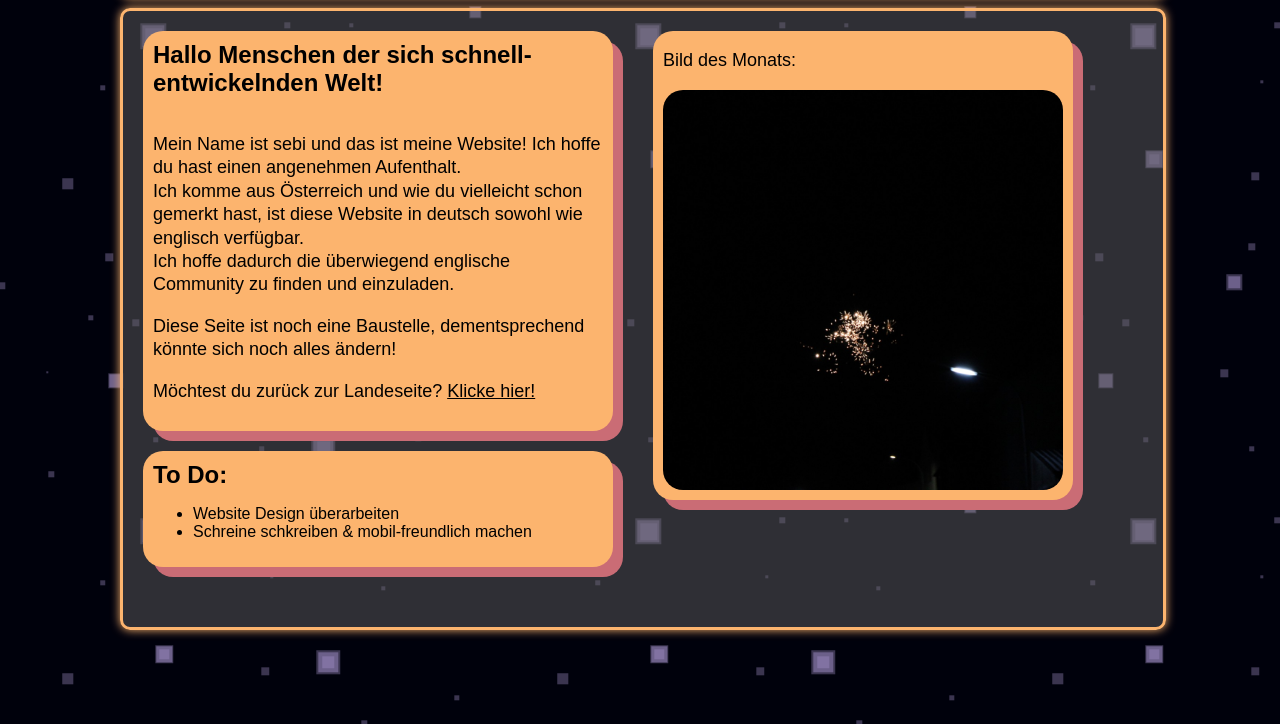
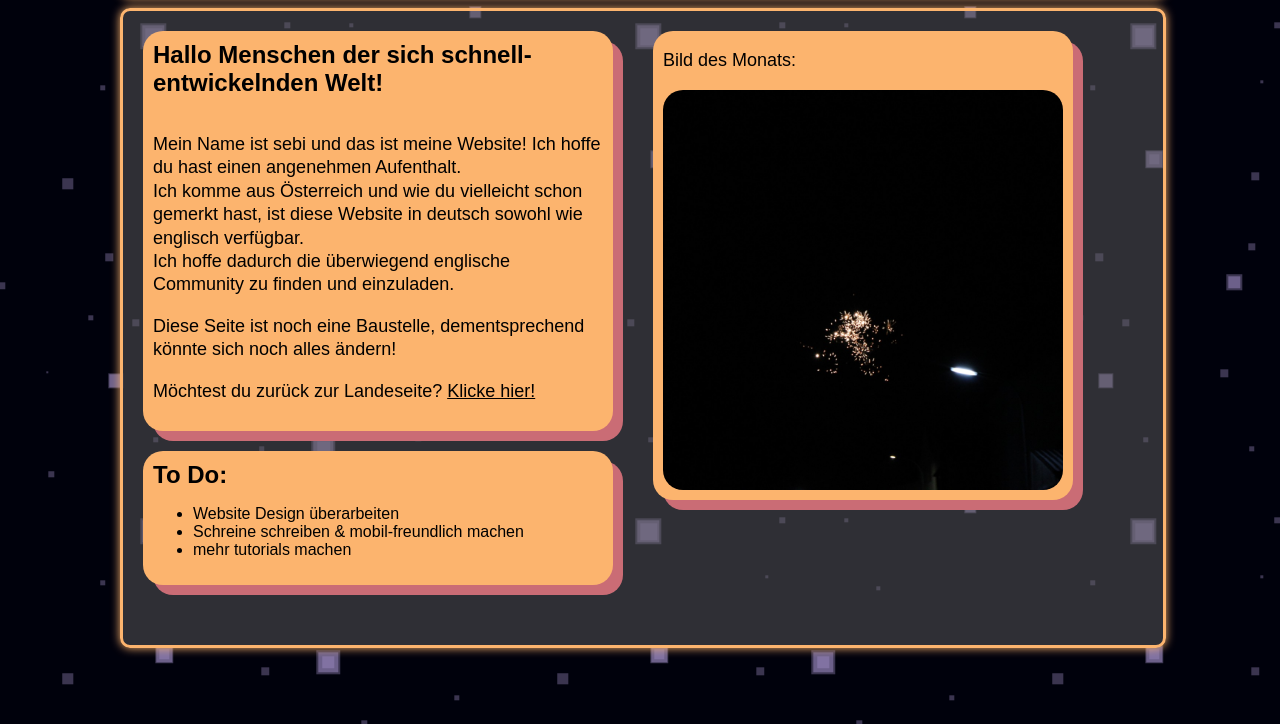
Before and after one commit to sebi21r/webspace-21r, a plain HTML site: page public/de/home.html in a window 1280 px wide. Shown: the part 76-800 px from the top of the page. Drawn offline with Linux system fonts and the light colour scheme.

Commit message:
small bugfix and typo issues (as usual)

```diff
--- a/public/de/home.html
+++ b/public/de/home.html
@@ -41,7 +41,8 @@
                 <h1>To Do:</h1>
                 <ul>
                     <li>Website Design überarbeiten</li>
-                    <li>Schreine schkreiben & mobil-freundlich machen</li>
+                    <li>Schreine schreiben & mobil-freundlich machen</li>
+                    <li>mehr tutorials machen</li>
                 </ul>
             </div>
         </div>
```
Also changed, not shown: public/de/projekte/website-blog.html (+1 -1 lines), public/en/home.html (+1 -0 lines).
